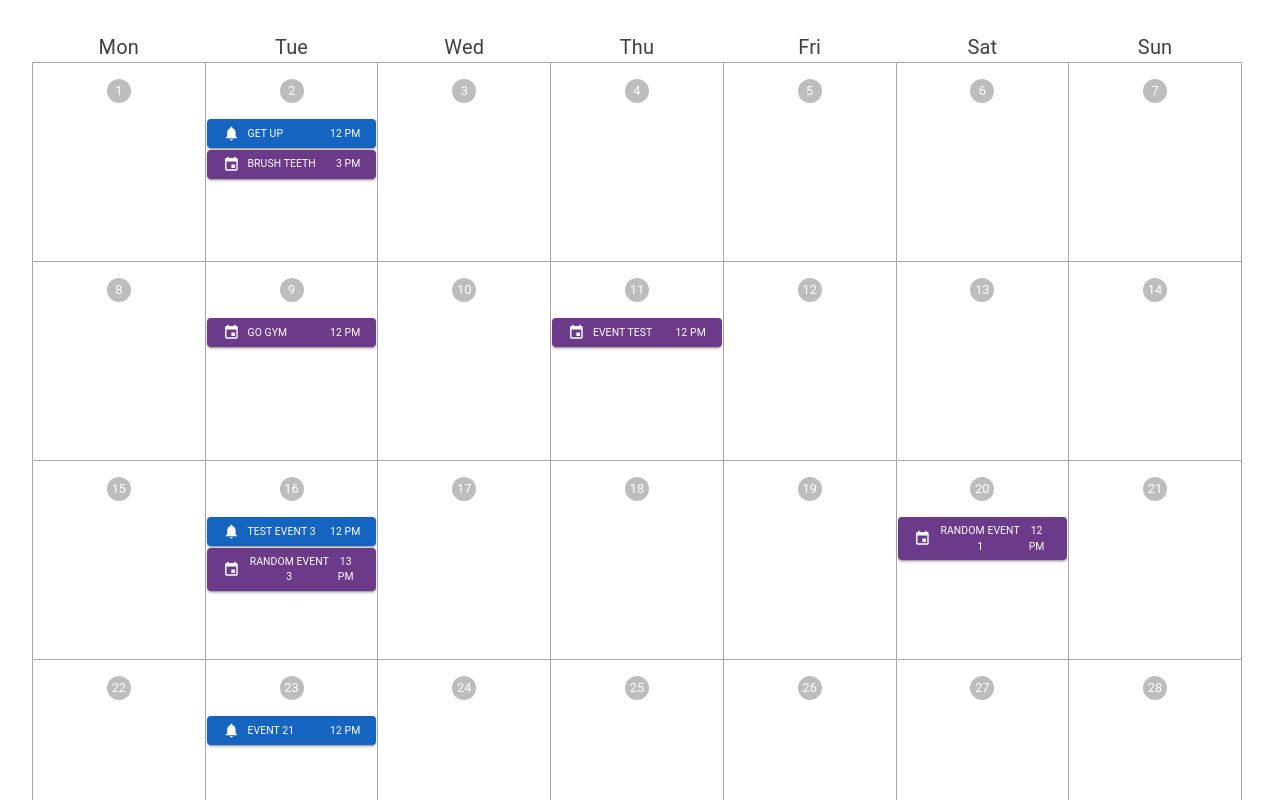
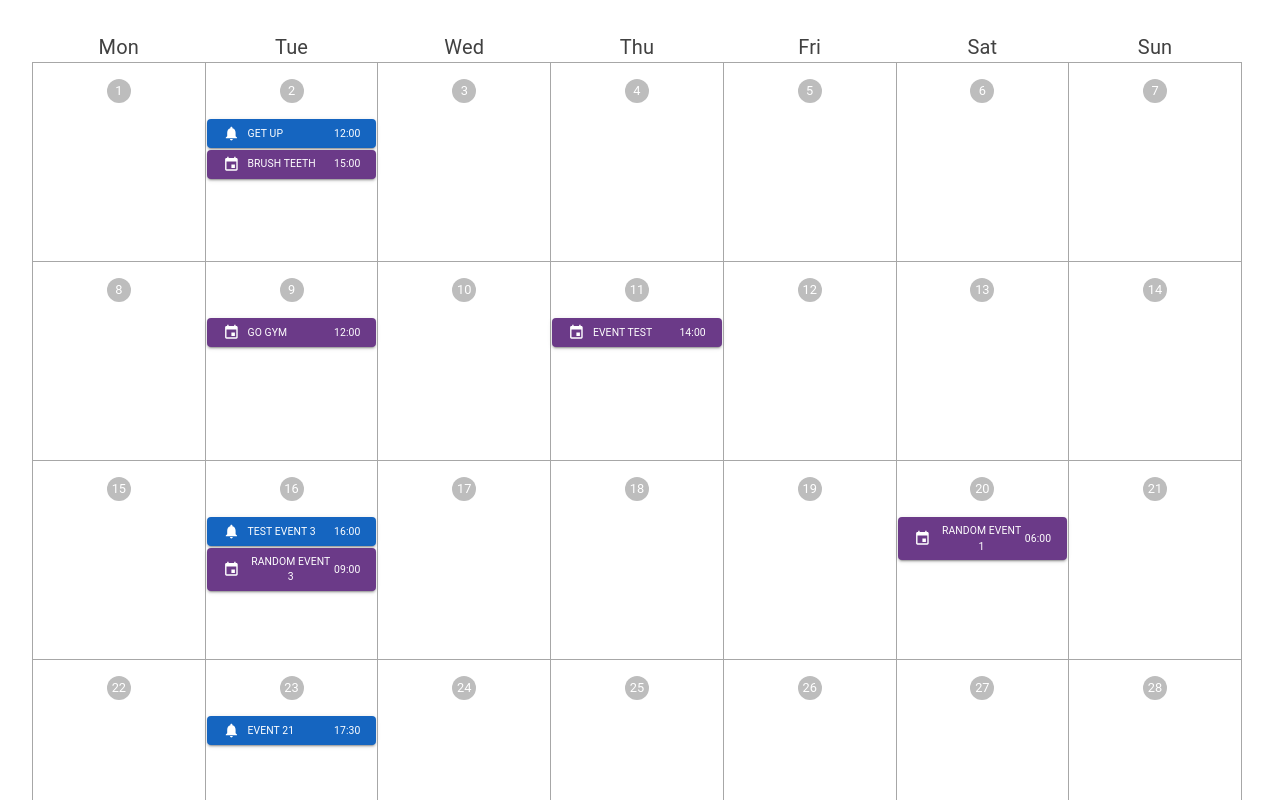
Before and after one commit to Zulaxy/assignment-calendar, a React (Create React App) app: page / in a window 1280 px wide. Shown: the top 800 px of the page. Built offline with nearby package versions, Linux system fonts and the light colour scheme.

Commit message:
added time picker

```diff
--- a/package.json
+++ b/package.json
@@ -6,7 +6,9 @@
     "@emotion/react": "^11.11.1",
     "@emotion/styled": "^11.11.0",
     "@mui/icons-material": "^5.14.3",
+    "@mui/lab": "^5.0.0-alpha.140",
     "@mui/material": "^5.14.5",
+    "@mui/x-date-pickers": "^6.11.2",
     "@reduxjs/toolkit": "^1.9.5",
     "@testing-library/jest-dom": "^5.17.0",
     "@testing-library/react": "^13.4.0",
@@ -15,6 +17,7 @@
     "@types/node": "^16.18.40",
     "@types/react": "^18.2.20",
     "@types/react-dom": "^18.2.7",
+    "dayjs": "^1.11.9",
     "react": "^18.2.0",
     "react-dom": "^18.2.0",
     "react-redux": "^8.1.2",
--- /dev/null
+++ b/src/components/TimePicker.tsx
@@ -0,0 +1,48 @@
+//react imports
+import { useEffect, useState } from "react";
+
+//date picker component imports
+import { DemoContainer } from "@mui/x-date-pickers/internals/demo";
+import { LocalizationProvider } from "@mui/x-date-pickers/LocalizationProvider";
+import { AdapterDayjs } from "@mui/x-date-pickers/AdapterDayjs";
+import { TimePicker } from "@mui/x-date-pickers/TimePicker";
+
+interface TimePickerProps {
+  selectedTime: string;
+  onTimeChange: (newTime: string) => void;
+}
+
+const TimePickerValue = ({ selectedTime, onTimeChange }: TimePickerProps) => {
+  const [internalValue, setInternalValue] = useState(selectedTime);
+
+  useEffect(() => {
+    setInternalValue(selectedTime);
+  }, [selectedTime]);
+
+  /**
+   * Handles changes in the selected time from a TimePicker component.
+   *
+   * @param {any} newValue - The new selected time, which can be a Date object or null.
+   * @returns {void}
+   */
+  const handleTimeChange = (newValue: any) => {
+    // Extract the hour and minute as "HH:mm" format from the selected time.
+    const selectedHour = newValue ? newValue.format("HH:mm") : "";
+    setInternalValue(newValue);
+    onTimeChange(selectedHour);
+  };
+
+  return (
+    <LocalizationProvider dateAdapter={AdapterDayjs}>
+      <DemoContainer components={["TimePicker", "TimePicker"]}>
+        <TimePicker
+          label="Pick an hour"
+          value={selectedTime}
+          onChange={handleTimeChange}
+        />
+      </DemoContainer>
+    </LocalizationProvider>
+  );
+};
+
+export default TimePickerValue;
--- a/src/components/modal/EventDetailsModal.tsx
+++ b/src/components/modal/EventDetailsModal.tsx
@@ -22,6 +22,7 @@ import { useDispatch, useSelector } from "react-redux";
 import { RootState } from "../../types/types";
 import { addEvent, deleteEvent, setModalOpen } from "../../store/store";
 import { myAppColors } from "../../utils/appColors";
+import TimePickerValue from "../TimePicker";
 
 interface EventDetailsModalProps {
   open: boolean;
@@ -64,6 +65,16 @@ const EventDetailsModal = ({ open, onClose }: EventDetailsModalProps) => {
   ) => {
     const { name, value } = e.target;
     setFormData({ ...formData, [name]: value });
+  };
+
+  /**
+   * Handles time change of the picker
+   *
+   * @param {string} newTime - The event object representing the change in the input or select element.
+   * @returns {void}
+   */
+  const handleTimeChange = (newTime: string) => {
+    setFormData({ ...formData, hour: newTime });
   };
 
   /**
@@ -215,16 +226,12 @@ const EventDetailsModal = ({ open, onClose }: EventDetailsModalProps) => {
                   />
                   <Close onClick={onClose} sx={{ cursor: "pointer" }} />
                 </Stack>
-                <TextField
-                  sx={{ pb: 3 }}
-                  id="hour"
-                  name="hour"
-                  label="Hour"
-                  variant="standard"
-                  value={formData.hour}
-                  onChange={handleChange}
-                  fullWidth
+
+                <TimePickerValue
+                  selectedTime={formData.hour}
+                  onTimeChange={handleTimeChange}
                 />
+
                 <TextField
                   sx={{ pb: 3 }}
                   id="description"
--- a/src/mockdata/mockData.json
+++ b/src/mockdata/mockData.json
@@ -6,13 +6,13 @@
     "events": [
       {
         "title": "Get Up",
-        "hour": "12 PM",
+        "hour": "12:00",
         "type": "reminder",
         "description": "Get up and go to work."
       },
       {
         "title": "Brush Teeth",
-        "hour": "3 PM",
+        "hour": "15:00",
         "type": "meeting",
         "description": "Make sure to brush your teeth."
       }
@@ -30,7 +30,7 @@
     "events": [
       {
         "title": "Go Gym",
-        "hour": "12 PM",
+        "hour": "12:00",
         "type": "meeting",
         "description": "It is always beneficial to stay in shape."
       }
@@ -43,7 +43,7 @@
     "events": [
       {
         "title": "Event Test",
-        "hour": "12 PM",
+        "hour": "14:00",
         "type": "meeting",
         "description": "This is a test event description."
       }
@@ -59,13 +59,13 @@
     "events": [
       {
         "title": "Test Event 3",
-        "hour": "12 PM",
+        "hour": "16:00",
         "type": "reminder",
         "description": "Test Event 3 Description"
       },
       {
         "title": "Random Event 3",
-        "hour": "13 PM",
+        "hour": "09:00",
         "type": "meeting",
         "description": "This is the description of that random event."
       }
@@ -80,7 +80,7 @@
     "events": [
       {
         "title": "Random Event 1",
-        "hour": "12 PM",
+        "hour": "06:00",
         "type": "meeting",
         "description": "This is the description of that random event."
       }
@@ -94,7 +94,7 @@
     "events": [
       {
         "title": "Event 21",
-        "hour": "12 PM",
+        "hour": "17:30",
         "type": "reminder",
         "description": "Description"
       }
@@ -106,7 +106,7 @@
     "dayOfWeek": "Wednesday",
     "events": {
       "title": "Event 32",
-      "hour": "12 PM",
+      "hour": "22:30",
       "type": "reminder",
       "description": "test"
     }
@@ -121,7 +121,7 @@
     "events": [
       {
         "title": "Event X",
-        "hour": "12 PM",
+        "hour": "12:40",
         "type": "reminder",
         "description": "test"
       }
```
Also changed, not shown: tsconfig.json (+5 -8 lines), 1 other file (tests, documents, lock files or other folders).
